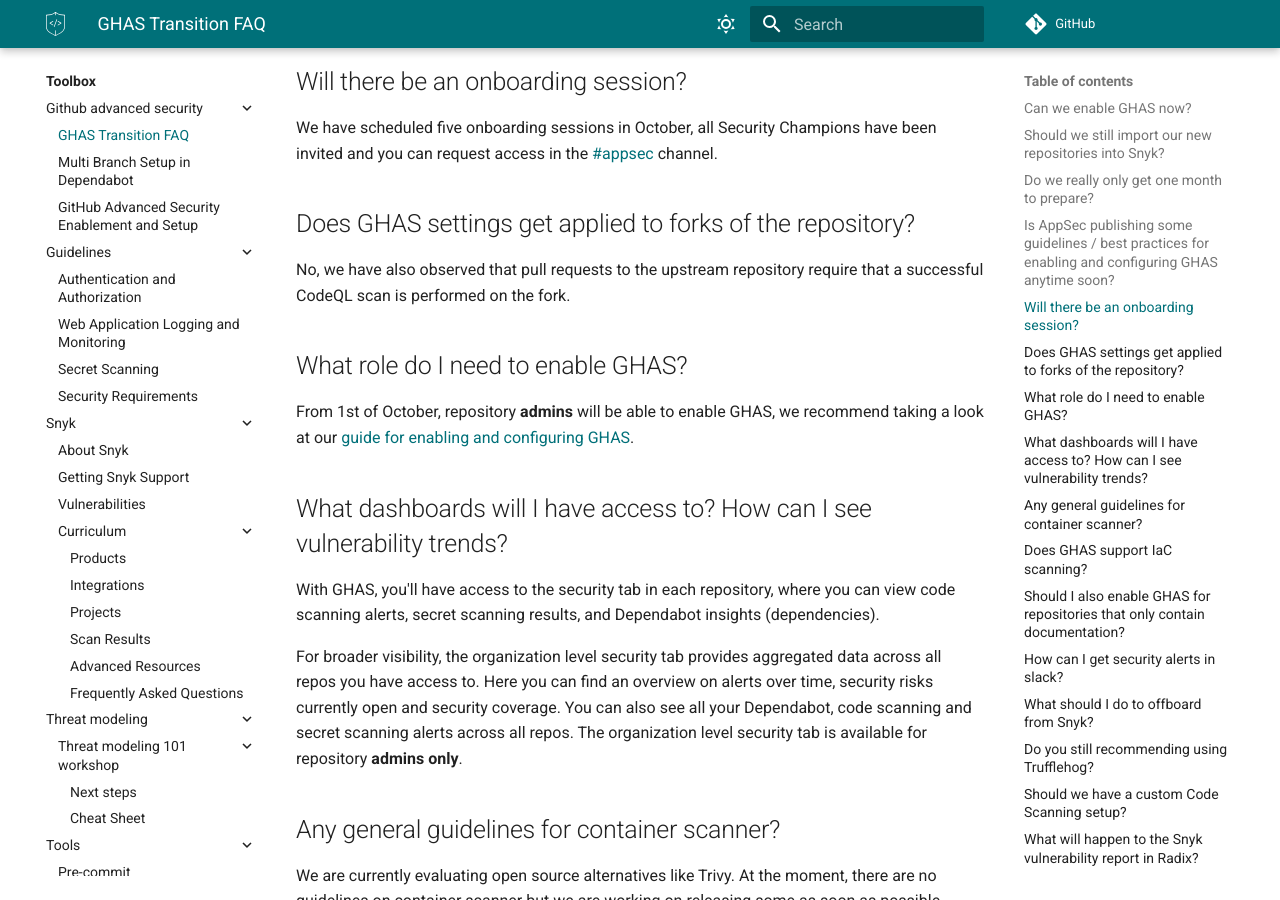
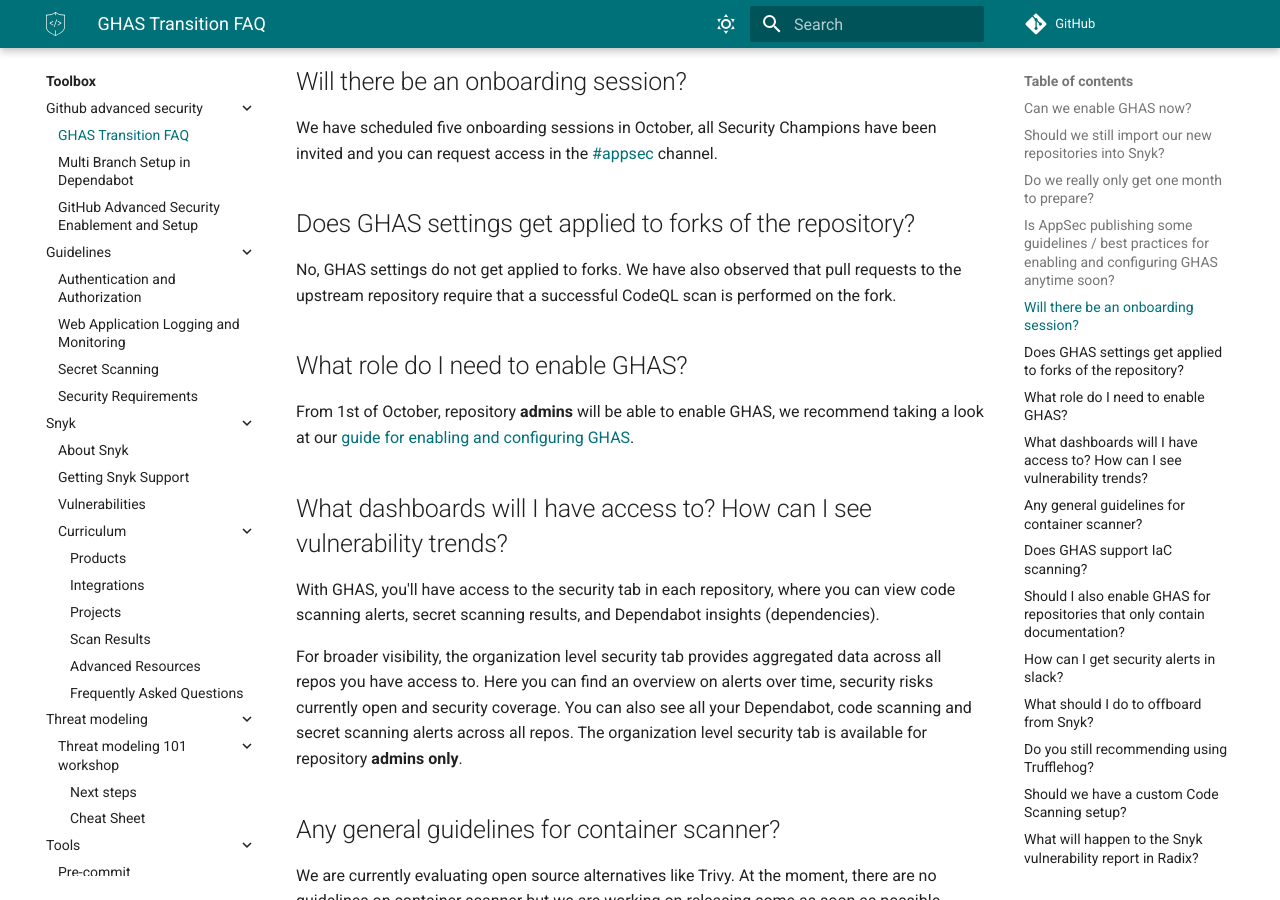
Before and after one commit to equinor/appsec, an MkDocs documentation site: the page built from docs/toolbox/github-advanced-security/faq.md, in a window 1280 px wide and 900 px high, scrolled down 793 px. Built offline with MkDocs 1.6.1 and Material for MkDocs 9.7.7, drawn with Linux system fonts in a browser that asks for light colours; some web fonts are replaced; comment, search, counter and statistics services are not loaded.

Commit message:
Update docs/toolbox/github-advanced-security/faq.md
Co-authored-by: Copilot <175728472+Copilot@users.noreply.github.com>

```diff
--- a/docs/toolbox/github-advanced-security/faq.md
+++ b/docs/toolbox/github-advanced-security/faq.md
@@ -23,7 +23,7 @@ We have scheduled five onboarding sessions in October, all Security Champions ha
 
 ## Does GHAS settings get applied to forks of the repository?
 
-No, we have also observed that pull requests to the upstream repository require that a successful CodeQL scan is performed on the fork.
+No, GHAS settings do not get applied to forks. We have also observed that pull requests to the upstream repository require that a successful CodeQL scan is performed on the fork.
 
 ## What role do I need to enable GHAS?
 
```
